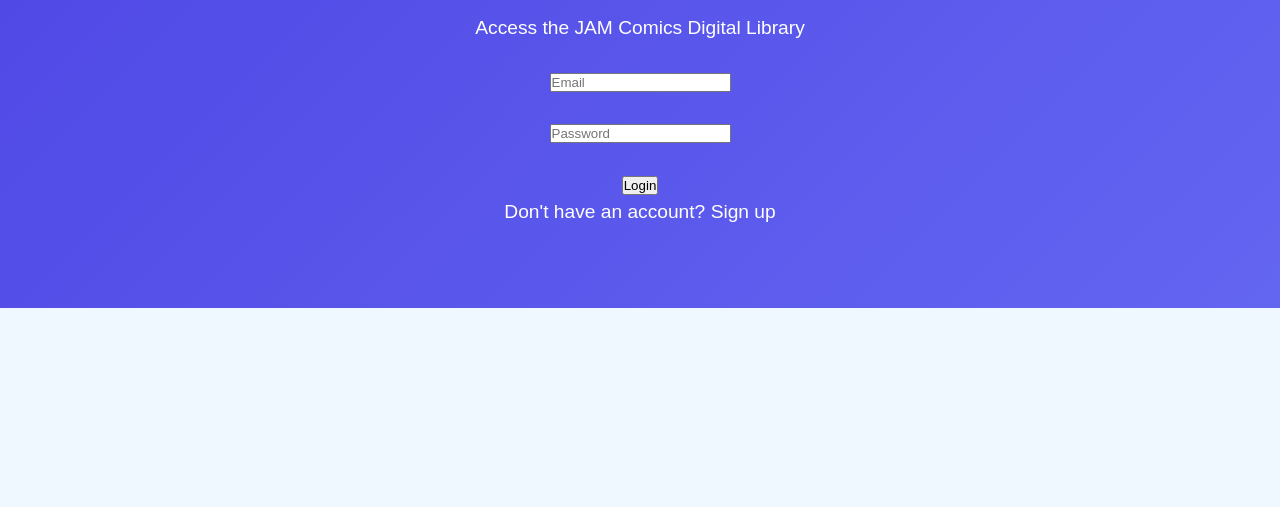
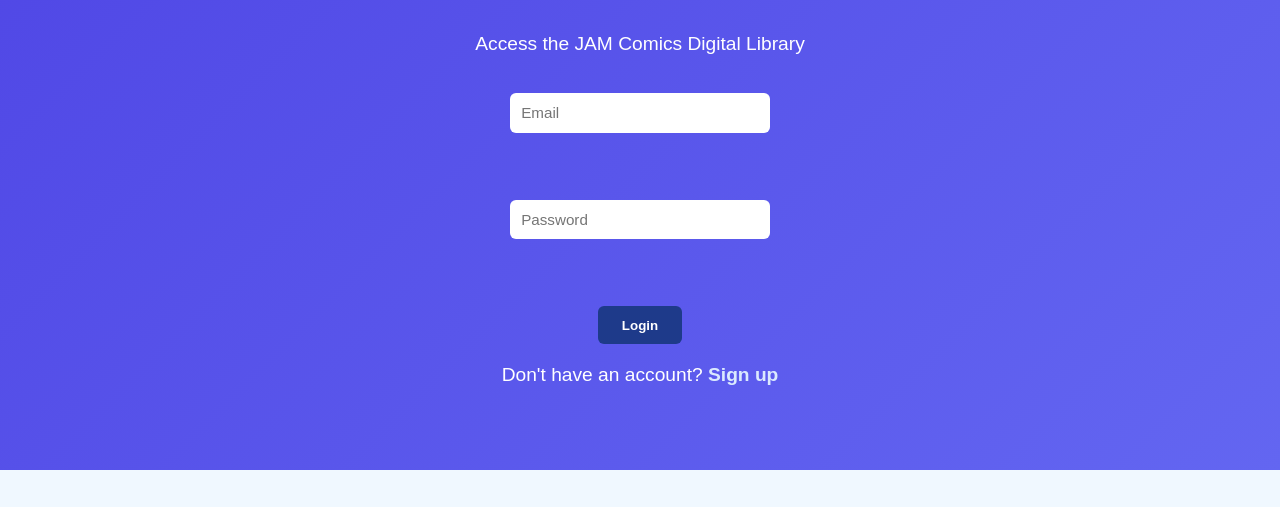
Before and after one commit to Jess-pix/JAM-Comics, a plain HTML site: page login.html in a window 1280 px wide. Shown: the part 293-800 px from the top of the page. Drawn offline with Linux system fonts and the light colour scheme.

Commit message:
Update style.css

```diff
--- a/style.css
+++ b/style.css
@@ -168,3 +168,59 @@
   max-width: 600px;
   text-align: center;
 }
+
+/* ===== Auth Pages (Login / Signup) ===== */
+
+.hero input {
+  width: 260px;
+  padding: 0.7rem;
+  margin: 0.5rem 0;
+  border: none;
+  border-radius: 6px;
+  outline: none;
+  font-size: 0.95rem;
+}
+
+/* Make inputs feel nicer when clicked */
+.hero input:focus {
+  box-shadow: 0 0 0 2px rgba(255,255,255,0.6);
+}
+
+/* Buttons inside auth */
+.hero button {
+  background: #1e3a8a;
+  color: white;
+  border: none;
+  padding: 0.7rem 1.5rem;
+  border-radius: 6px;
+  cursor: pointer;
+  font-weight: bold;
+  margin-top: 0.5rem;
+  transition: 0.2s ease;
+}
+
+/* Hover effect */
+.hero button:hover {
+  background: #162d6b;
+}
+
+/* Links under forms */
+.hero p {
+  margin-top: 1rem;
+}
+
+.hero a {
+  color: #dbeafe;
+  font-weight: bold;
+}
+
+.hero a:hover {
+  text-decoration: underline;
+}
+
+/* Optional: form box feel */
+.hero {
+  display: flex;
+  flex-direction: column;
+  align-items: center;
+}
```
